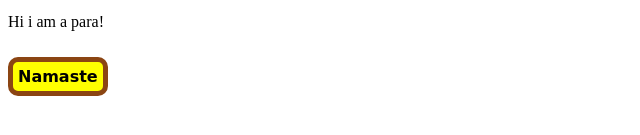
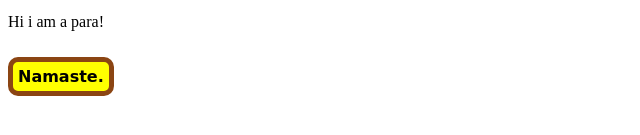
Before and after one commit to the-ajay-panigrahi/FullStackWebDev, a plain HTML site: page 02_CSS/00_Introduction/index.html in a window 1280 px wide. Shown: the part 187-322 px from the top of the page, 0-640 px from the left. Drawn offline with Linux system fonts and the light colour scheme.

Commit message:
folder rename

```diff
--- a/02_CSS/00_Introduction/index.html
+++ b/02_CSS/00_Introduction/index.html
@@ -13,6 +13,6 @@
     <span>Namaste</span>
     <div>Sankat Mochan Mahabali Hanuman Ki Jai.</div>
     <p>Hi i am a para!</p>
-    <span>Namaste</span>
+    <span>Namaste.</span>
   </body>
 </html>
```
Also changed, not shown: 02_CSS/05_cascade-algorithm/index.html (renamed from 02_CSS/05_cascade_algorithm/index.html).
